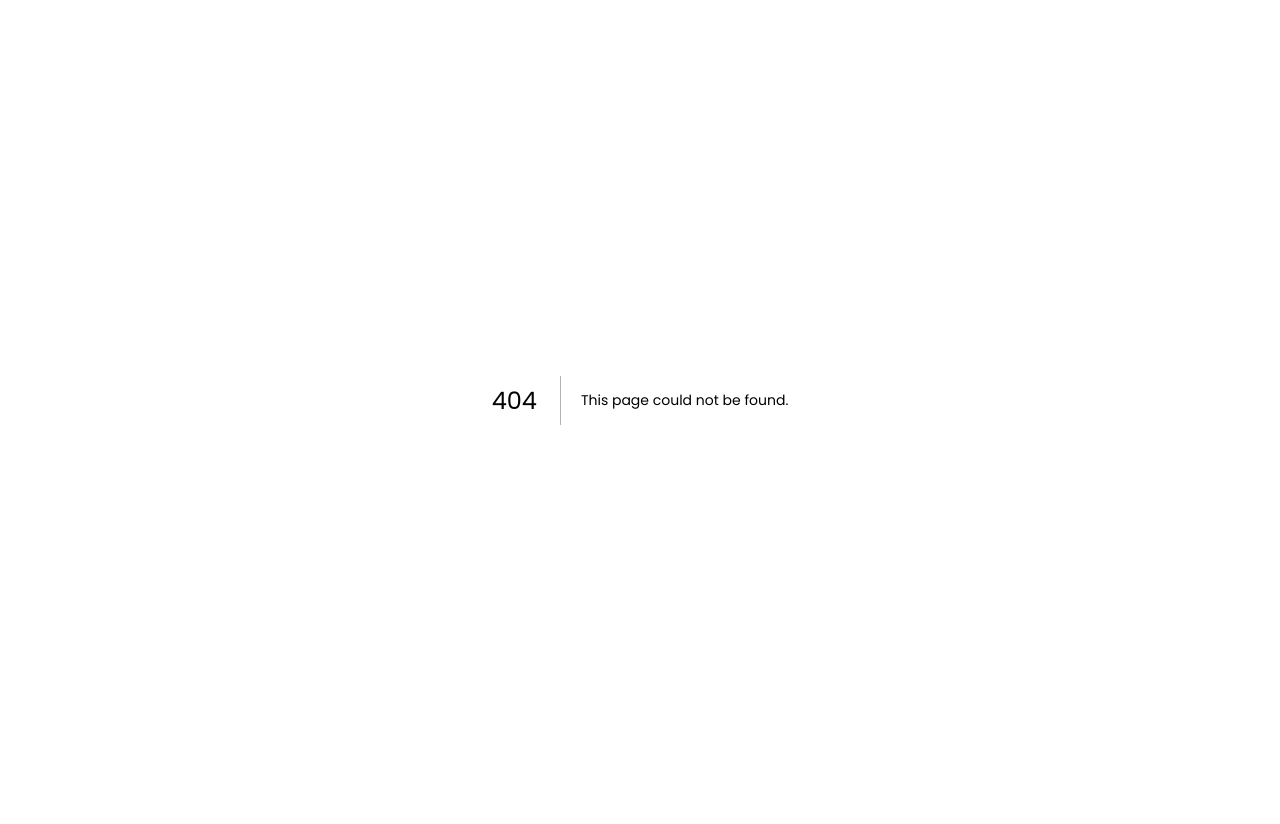
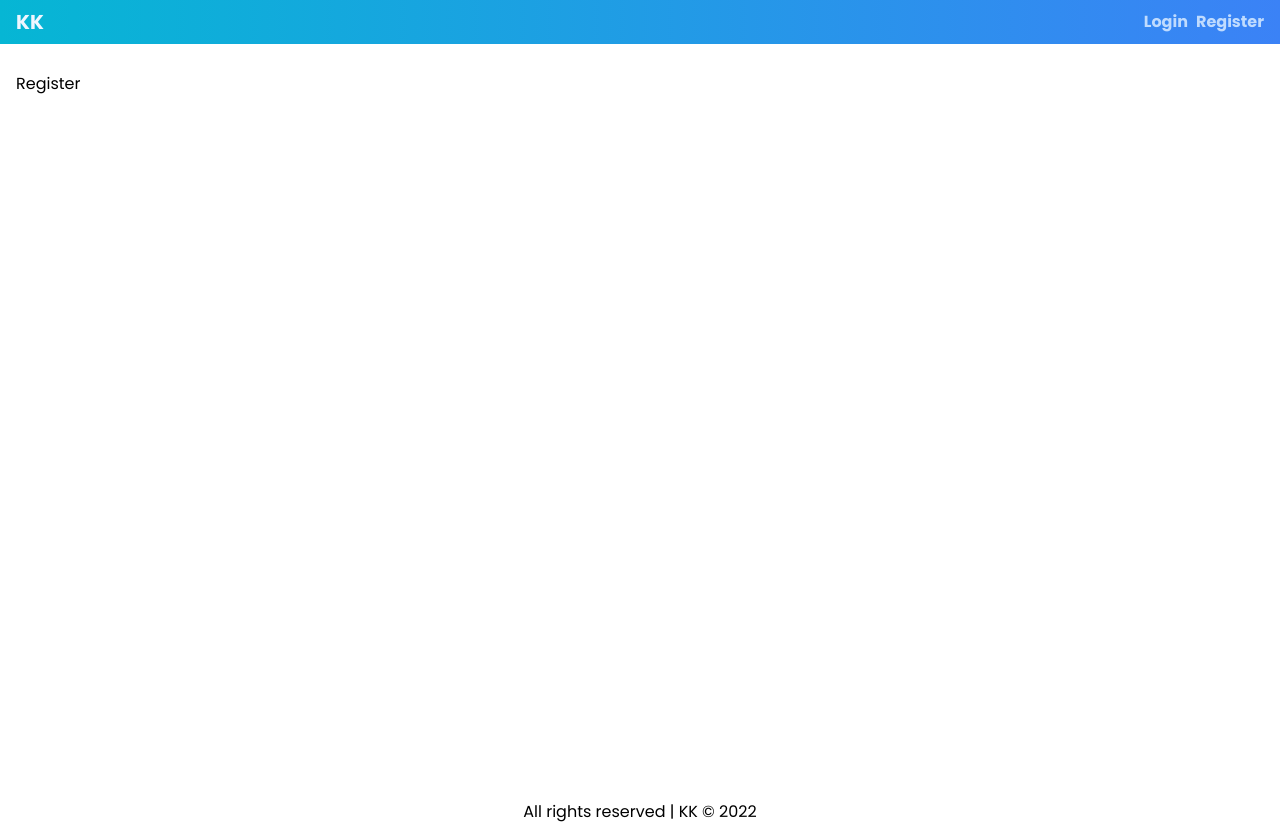
Before and after one commit to Kerubi-5/next-with-auth, a Next.js app: page /auth/login in a window 1280 px wide. Before the commit this address had no page. Before the commit the page ends 800 px from the top, so only its background shows below. Built offline with nearby package versions, Linux system fonts and the light colour scheme.

Commit message:
feat: Login and Register routes

```diff
--- /dev/null
+++ b/pages/auth/login.tsx
@@ -0,0 +1,9 @@
+import { Layout } from "@components/common";
+
+const Login = () => {
+  return <div>Register</div>;
+};
+
+Login.Layout = Layout;
+
+export default Login;
--- /dev/null
+++ b/pages/auth/register.tsx
@@ -0,0 +1,9 @@
+import { Layout } from "@components/common";
+
+const Register = () => {
+  return <div>Register</div>;
+};
+
+Register.Layout = Layout;
+
+export default Register;
```
